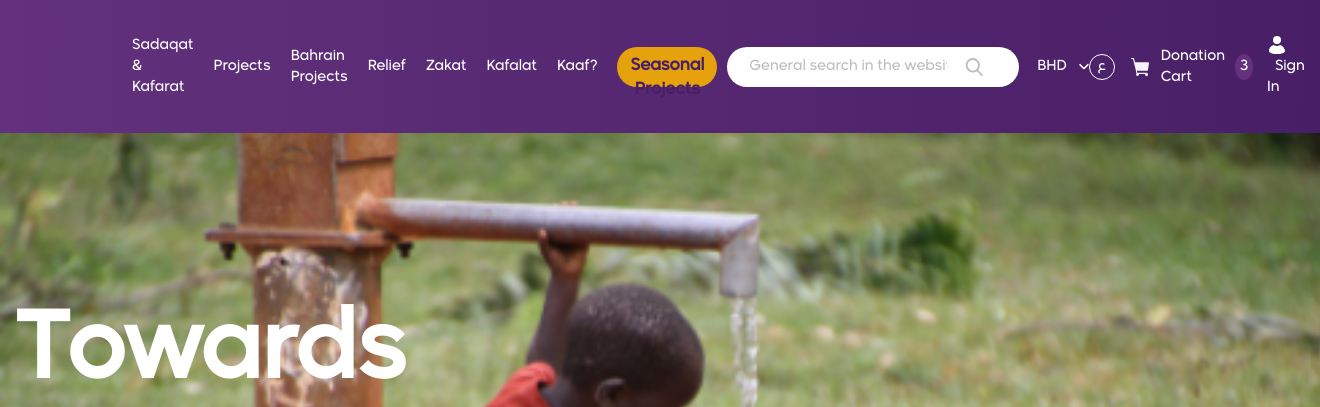
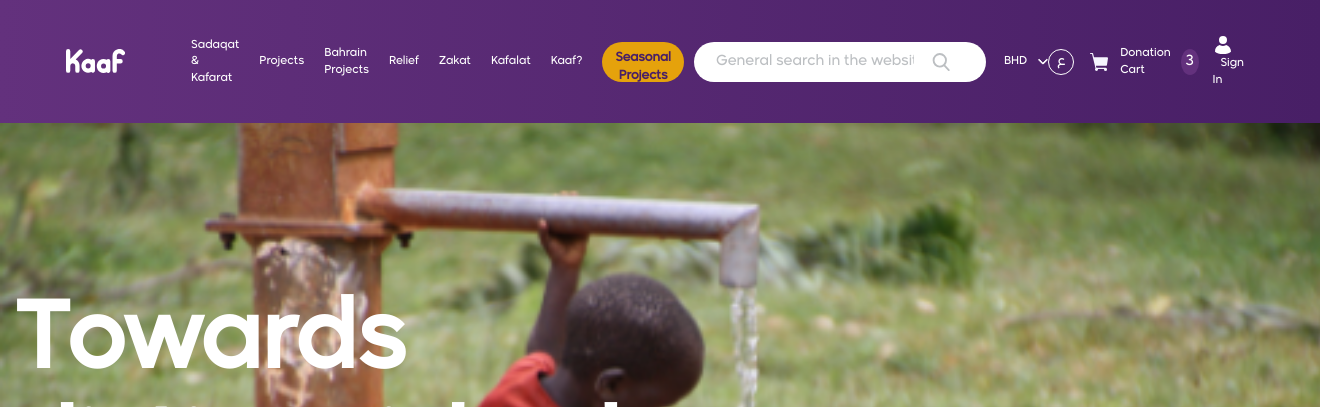
Before and after one commit to ibra4/kaaf, a PHP site: page / in a window 1320 px wide. Shown: the top 407 px of the page. Run offline with PHP 8.4, Linux system fonts and the light colour scheme.

Commit message:
Responsive

```diff
--- a/css/style.css
+++ b/css/style.css
@@ -734,3 +734,13 @@
     background-color: var(--yellow);
     border-color: var(--yellow);
 }
+
+@media (min-width: 1201px) and (max-width: 1536px) {
+    .nav-link {
+        padding: 30px 5px;
+        font-size: 11px;
+    }
+    .nav-item button {
+        font-size: 12px;
+    }
+}
--- a/index.html
+++ b/index.php
@@ -20,7 +20,7 @@
         <nav class="navbar navbar-expand-lg p-0 m-auto">
 
             <a class="navbar-brand" href="#">
-                <img src="./icons/logo.svg" alt="">
+                <img src="./icons/logo.svg" alt="logo">
             </a>
             <button class="navbar-toggler" type="button" data-toggle="collapse" data-target="#navbarSupportedContent"
                 aria-controls="navbarSupportedContent" aria-expanded="false" aria-label="Toggle navigation">
```
Also changed, not shown: .htaccess (added).
